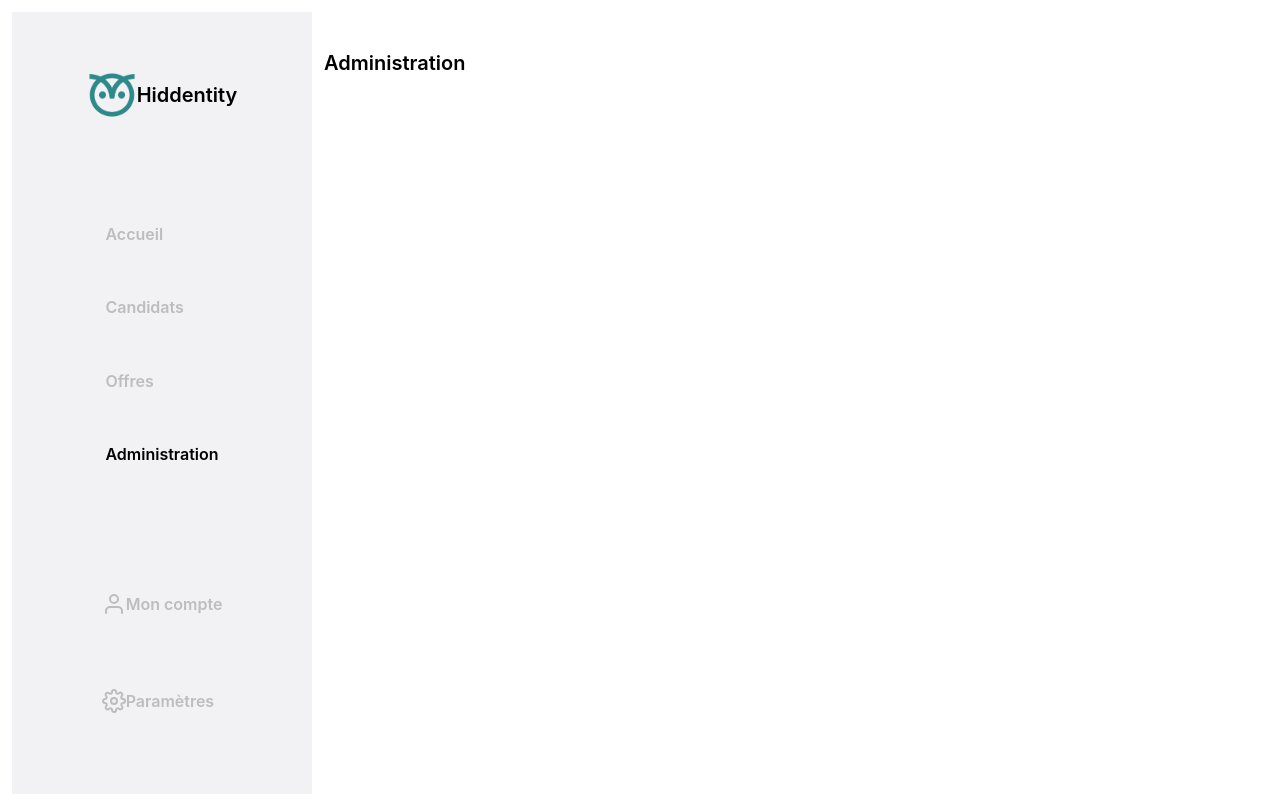
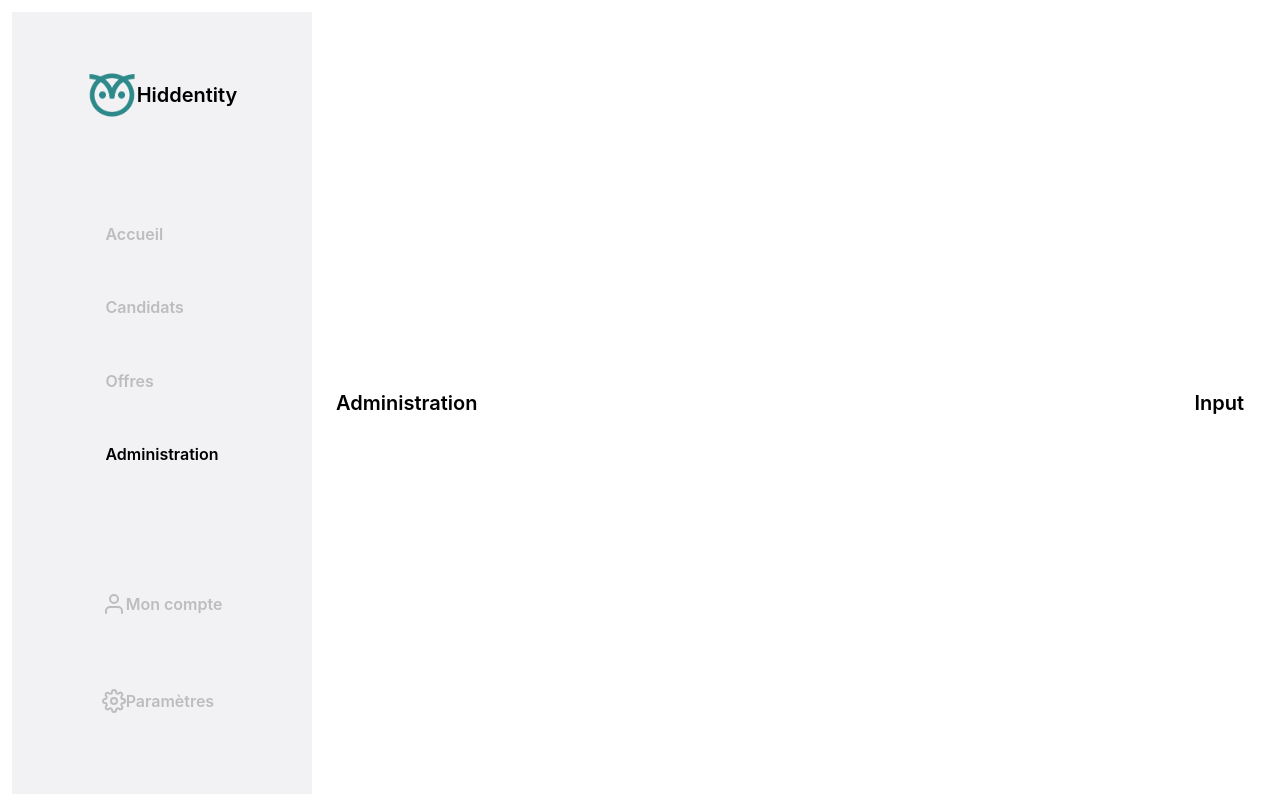
Before and after one commit to hiddentityfr/bird, a Next.js app: page / in a window 1280 px wide. Built offline with nearby package versions, Linux system fonts and the light colour scheme; a web font is replaced by a local one.

Commit message:
Split content of administration page using Container component

```diff
--- a/pages/administration.tsx
+++ b/pages/administration.tsx
@@ -1,17 +1,20 @@
 import React from 'react';
-import Container from '../Components/Layouts/Container';
+import Container from '../components/Layouts/Container';
 import Text from '../components/DataDisplay/Text';
 import LeftSideBar from '../components/Personal/left-sidebar';
 
 export default function Administration() {
   return (
     <div className="div-full-space">
-      <Container row justify="stretch" align="stretch">
+      <Container row justify="flex-start" align="stretch">
         <LeftSideBar />
         <Container>
-          <Text variant="h4" color="#000000">
-            Administration
-          </Text>
+          <Container row justify="space-between">
+            <Text variant="h4" color="#000000">
+              Administration
+            </Text>
+            <Text variant="h4">Input</Text>
+          </Container>
         </Container>
       </Container>
     </div>
```
Also changed, not shown: 1 other file (tests, documents, lock files or other folders).
